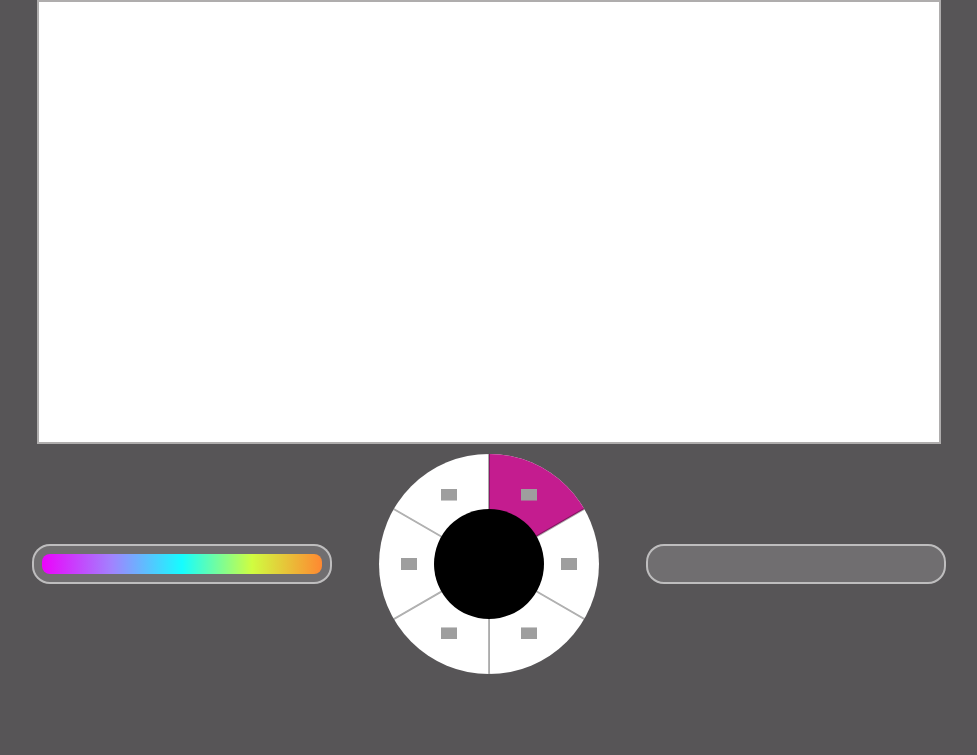
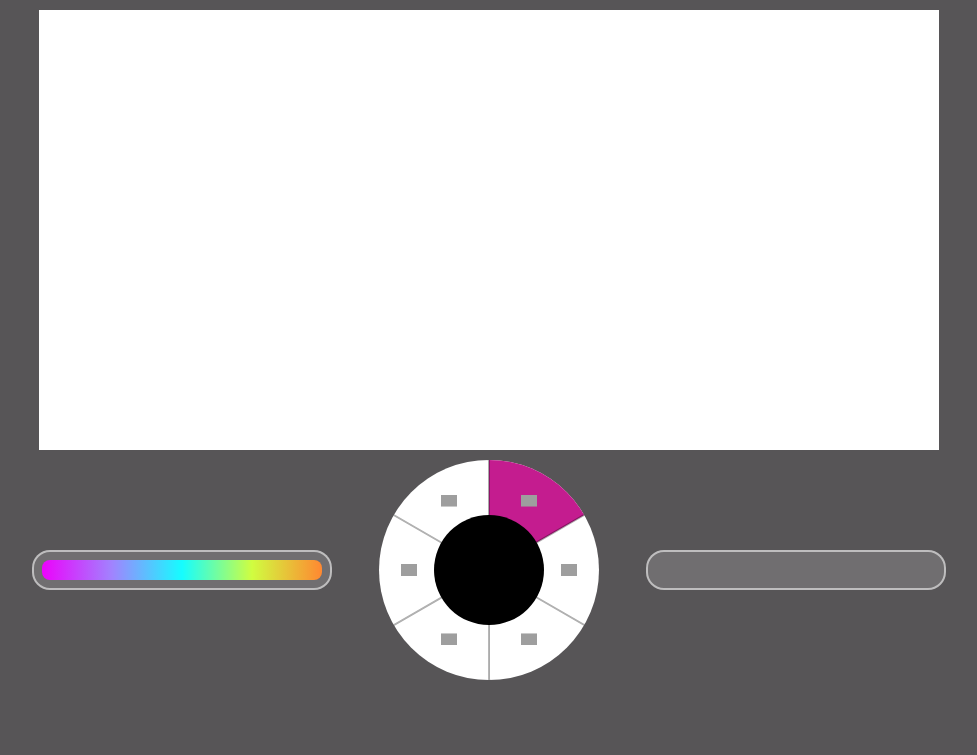
Before and after one commit to injuryreserve1/draw-a-pixel-art, a website built with Vite: page index.html in a window 1280 px wide. Shown: the whole page, without its empty margins (151-1128 px from the left). Built offline with nearby package versions, Linux system fonts and the light colour scheme; grey boxes are pictures that could not be loaded.

Commit message:
fixed css style 20x

```diff
--- a/src/style/style.css
+++ b/src/style/style.css
@@ -40,21 +40,16 @@ button {
   margin: 0 auto;
   display: grid;
   gap: 10px;
-  /* min-height: 100vh; */
   grid-template-columns: 3fr;
   grid-template-rows: 4fr;
 }
 
 .canvas {
-  grid-row: 1/3;
+  grid-row: 2/3;
   grid-column: 1/3;
-  margin-top: 25px;
-  /* width: 100%; */
-  /* height: 450px; */
   object-fit: contain;
   background: white;
   margin: 0 auto;
-  border: 2px solid #989696c6;
 }
 
 .tools {
```
